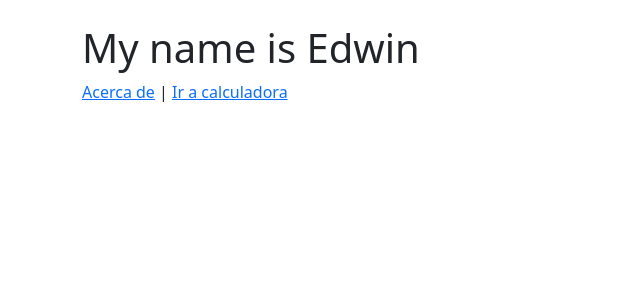
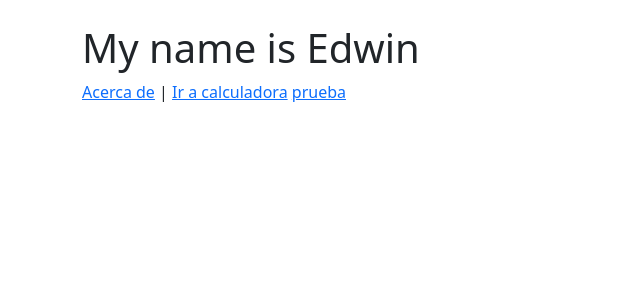
Before and after one commit to Chilechilo/UbuntuServerWEB, a Django app: page /edwinapp/index1 in a window 1280 px wide. Shown: the top 300 px of the page, without its empty margins (0-640 px from the left). Run offline with Django 5.2, Linux system fonts and the light colour scheme.

Commit message:
Se soluciona index2

```diff
--- a/django/webLuis/mcm_archives/edwinapp/templates/edwinapp/index.html
+++ b/django/webLuis/mcm_archives/edwinapp/templates/edwinapp/index.html
@@ -3,4 +3,5 @@
     <h1>My name is Edwin</h1>
     <a href="{% url 'about' %}">Acerca de</a> |
     <a href="{% url 'sumar' %}">Ir a calculadora</a>
+    <a href="{% url 'index2' %}">prueba</a>
 {% endblock %}
--- a/django/webLuis/mcm_archives/edwinapp/templates/edwinapp/index2.html
+++ b/django/webLuis/mcm_archives/edwinapp/templates/edwinapp/index2.html
@@ -3,9 +3,8 @@
     <h1>My name is Edwin</h1>
     <a href="{% url 'about' %}">Acerca de</a> |
     <a href="{% url 'sumar' %}">Ir a calculadora</a>
-{% endblock %}
     <h1>Acerca de</h1>
     <p>My name is Edwin, I made the mimic...</p>
     <p>Doro is love, Doro is life</p>
-
     <a href="{% url 'index1' %}">Ir a la página de Sumar</a>
+{% endblock %}
```
